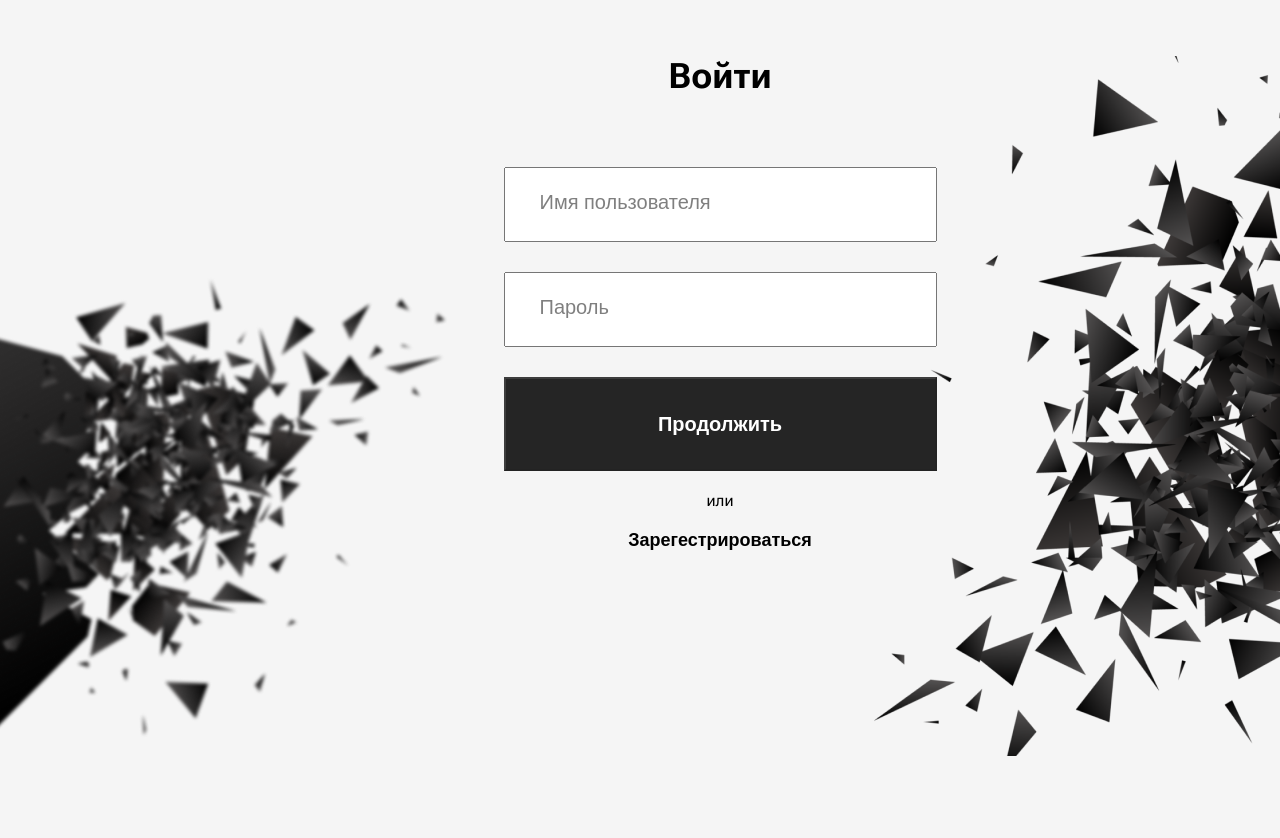
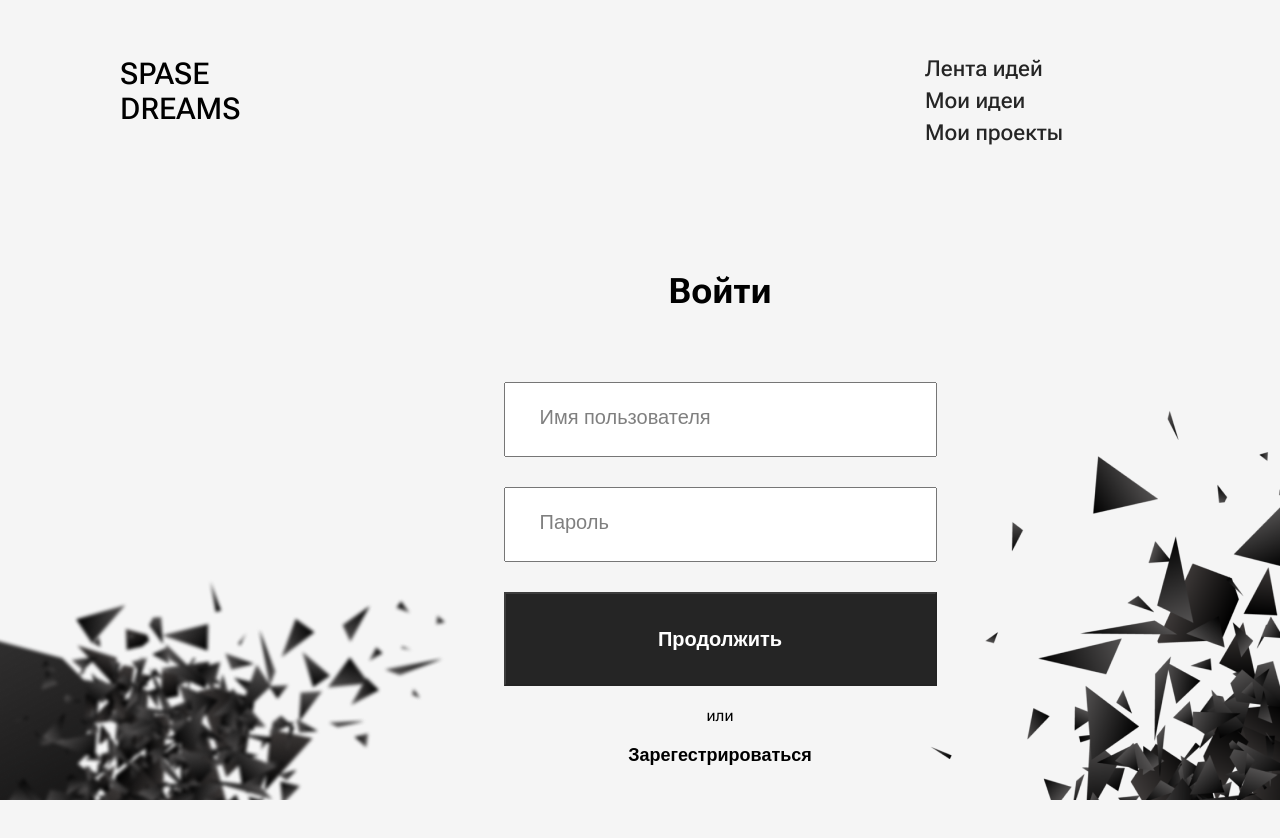
Before and after one commit to De-Katel/ideas_platform_v2.0, a Next.js app: page /signup in a window 1280 px wide. Shown: the top 838 px of the page. After the commit the page ends 800 px from the top, so only its background shows below. Built offline with nearby package versions, Linux system fonts and the light colour scheme.

Commit message:
header in layout

```diff
--- a/components/authentication/authentication.module.scss
+++ b/components/authentication/authentication.module.scss
@@ -1,11 +1,10 @@
 .authentication {
     margin: auto;
-    width: 1440px;
     display: flex;
-    height: 700px;
+    height: calc(100vh - 271px);
     flex-direction: column;
     align-items: center;
-    background: url('../../images/figuri-na-belom.png') left bottom no-repeat, url('../../images/0-p-figuri-na-belom-foneR.png') right bottom no-repeat;
+    background: url('../../images/figuri-na-belom.png') left top 180px no-repeat, url('../../images/0-p-figuri-na-belom-foneR.png') right top  no-repeat;
 
 
     span {
--- a/components/header/header.module.scss
+++ b/components/header/header.module.scss
@@ -12,6 +12,39 @@
         height: 100%;
         font-weight: 500;
         font-size: 30px;
+    }
+
+
+    .navWrapBlack {
+        width: 395px;
+        color: variables.$base-black;
+        background-color: variables.$base-background-color;
+
+        nav {
+            display: flex;
+            justify-content: space-between;
+            font-size: 22px;
+            font-weight: 500;
+
+            ul {
+                padding: 0;
+
+                .this_page {
+                    color: variables.$base-black;
+                    text-decoration: none;
+                }
+
+                li {
+                    cursor: pointer;
+                    padding-bottom: 7px;
+
+                    &:hover {
+                        color: #c0c0c0;
+                    }
+                }
+            }
+
+        }
     }
 
     .navWrap {
@@ -32,7 +65,7 @@
                     color: #939393;
                 }
 
-                .this_page{
+                .this_page {
                     color: white;
                     text-decoration: none;
                 }
--- a/components/header/header.tsx
+++ b/components/header/header.tsx
@@ -6,28 +6,34 @@ import { setIsModal } from '@/storage/slises/dataSlise';
 import styles from './header.module.scss'
 
 
-interface IPageName {
-    page: 'feed' | 'ideas' | 'project' | null
+
+
+interface IHeaderProps {
+    page?: 'feed' | 'ideas' | 'project' | 'all'
+    children?: JSX.Element
 }
 
-const Header = ({ page }: IPageName) => {
+const Header: React.FC<IHeaderProps> = ({ page, children }) => {
+
+    const token = true;
 
     const dispatch = useAppDispatch();
 
     return (
+        <>
             <header className={styles.header}>
                 <div className={styles.spaseDreams}>SPASE DREAMS</div>
-            <div className={styles.navWrap}>
+                <div className={token ? styles.navWrapBlack : styles.navWrap}>
                     <nav>
                         <ul>
                             <Link style={{ textDecoration: 'none' }} href={'/'}>
-                            <li className={page === null ? styles.this_page : page !== 'feed' ? styles.other_page : styles.this_page}>Лента идей</li>
+                                <li className={page === 'all' ? styles.this_page : page !== 'feed' ? styles.other_page : styles.this_page}>Лента идей</li>
                             </Link>
                             <Link href={'/'} style={{ textDecoration: 'none' }}>
-                            <li className={page === null ? styles.this_page : page !== 'ideas' ? styles.other_page : styles.this_page}>Мои идеи</li>
+                                <li className={page === 'all' ? styles.this_page : page !== 'ideas' ? styles.other_page : styles.this_page}>Мои идеи</li>
                             </Link>
                             <Link href={'/'} style={{ textDecoration: 'none' }}>
-                            <li className={page === null ? styles.this_page : page !== 'project' ? styles.other_page : styles.this_page}>Мои проекты</li>
+                                <li className={page === 'all' ? styles.this_page : page !== 'project' ? styles.other_page : styles.this_page}>Мои проекты</li>
                             </Link>
                         </ul>
                         <Link href={'/signup'}>
@@ -38,6 +44,8 @@ const Header = ({ page }: IPageName) => {
                     </nav>
                 </div>
             </header>
+            {children}
+        </>
     )
 }
 
--- a/pages/_app.tsx
+++ b/pages/_app.tsx
@@ -4,6 +4,7 @@ import { Roboto_Flex } from 'next/font/google'
 import { store } from '../storage/store'
 import { Provider } from 'react-redux'
 
+import Header from '@/components/header/header'
 
 const robotoFlex = Roboto_Flex({
   subsets: ['latin', 'cyrillic'],
@@ -12,9 +13,12 @@ const robotoFlex = Roboto_Flex({
 
 export default function App({ Component, pageProps }: AppProps) {
   return (
-    <Provider store={store}>
+    <Provider store={store} >
+
       <div className={robotoFlex.className}>
-        <Component {...pageProps} />
-      </div>
-    </Provider>)
+        <Header page='all'>
+          <Component {...pageProps} />
+      </Header>
+    </div>
+    </Provider >)
 }
--- a/pages/index.tsx
+++ b/pages/index.tsx
@@ -17,7 +17,6 @@ export default function Home() {
         <title>Ideas platform</title>
         <meta name="viewport" content="width=device-width, initial-scale=1" />
       </Head>
-      <Header page={null} />
       <Slide firstSlide={true}
         imageForSlide={imageForSlideOne.src} />
       <Header page='feed' />
--- a/styles/globals.scss
+++ b/styles/globals.scss
@@ -7,13 +7,12 @@
 
 body {
   background-color: variables.$base-background-color;
-  padding: 56px 0 60px 0;
+  padding: 56px 0 0 0;
 }
 
 #__next {
   position: relative;
   width: 1440px;
-  height: 100vh;
   margin: auto;
 }
 
```
Lines whose indentation alone changed are shown as unchanged.
